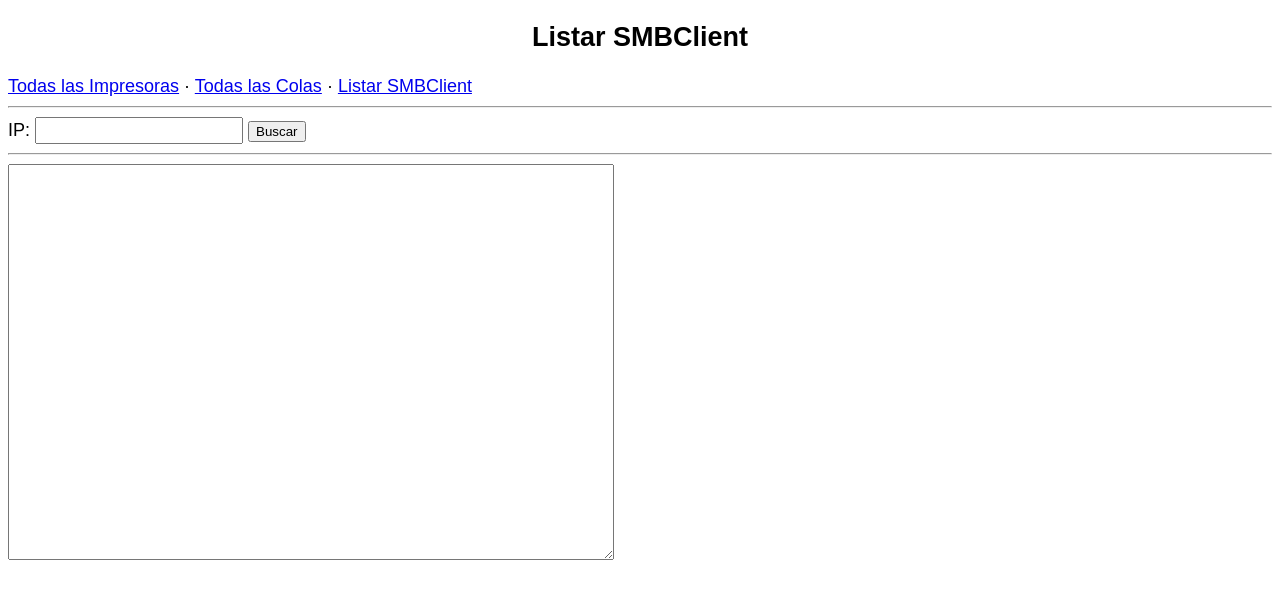
After one commit to jaglame/printdoc, a Python web app: template printdoc/template/listsmb.html in a window 1280 px wide. The commit adds this page. Shown: the top 599 px of the page. Run offline with Jinja, Linux system fonts and the light colour scheme; the template is opened without the code that fills it, so the values that code supplies are empty.

Commit message:
do_smbclient

```diff
--- /dev/null
+++ b/printdoc/template/listsmb.html
@@ -0,0 +1,95 @@
+ <!DOCTYPE html>
+<html>
+
+    <head>
+        <meta charset="UTF-8">
+        <title>Listar SMBClient</title>
+        <style>
+
+            body {
+                font-family: Arial, Helvetica, sans-serif;
+                font-size: 18px;
+                background-color: Canvas;
+                color: CanvasText;
+                color-scheme: light dark;
+            }
+
+            table#printers {
+              border-collapse: collapse;
+              width: 100%;
+            }
+
+            #printers td, #printers th {
+              border: 1px solid #ddd;
+              padding: 6px;
+            }
+
+            .td-btns {
+                text-align: center;
+            }
+
+            #header {
+                text-align: center;
+            }
+
+            .status{
+                padding: 10px 0;
+            }
+
+            input {
+                font-size: inherit;
+                width: 200px;
+            }
+
+            .output {
+                width: 600px;
+
+            }
+
+        </style>
+    </head>
+
+    <body>
+
+        <header id="header">
+            <h2>Listar SMBClient</h2>
+        </header>
+
+        <a href="/printers">Todas las Impresoras</a>
+        <span>·</span>
+        <a href="/queue">Todas las Colas</a>
+        <span>·</span>
+        <a href="/listsmb">Listar SMBClient</a>
+        <hr>
+
+        <label>IP:</label>
+        <input type="text" id="ip">
+        <button id="buscar">Buscar</button>
+        <hr>
+        <textarea class="output" rows=26 id="output">
+        </textarea>
+
+    </body>
+
+    <script>
+        let buscar = document.getElementById("buscar");
+        let ip = document.getElementById("ip");
+        let output = document.getElementById("output");
+
+        let _buscar = () => {
+            output.value = "(Espere...)";
+            let p = fetch(`/do_smbclient?ip=${ip.value}`);
+            p = p.then(response => response.text());
+            p.then(r => {
+                output.value = r;
+            });
+        }
+
+        buscar.addEventListener("click", e => _buscar());
+        ip.addEventListener("keydown", e => {
+            if(e.key == "Enter") {
+                _buscar();
+            }
+        })
+    </script>
+</html>
--- a/printdoc/template/printers.html
+++ b/printdoc/template/printers.html
@@ -57,7 +57,8 @@
         <a href="/printers">Todas las Impresoras</a>
         <span>·</span>
         <a href="/queue">Todas las Colas</a>
-
+        <span>·</span>
+        <a href="/listsmb">Listar SMBClient</a>
         <br>
         <br>
         <form action="/printers">
```
Also changed, not shown: printdoc/controller.py (+22 -0 lines), printdoc/template/queue.html (+2 -8 lines).
